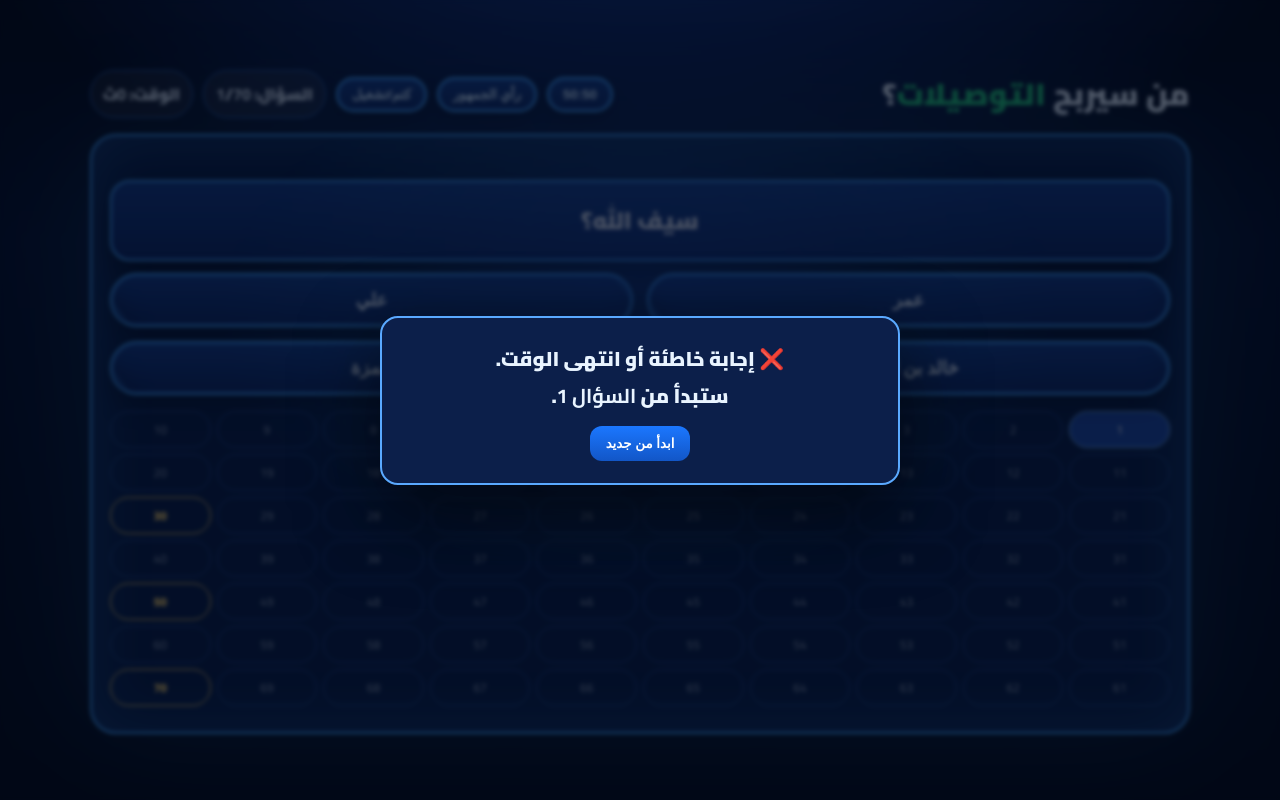
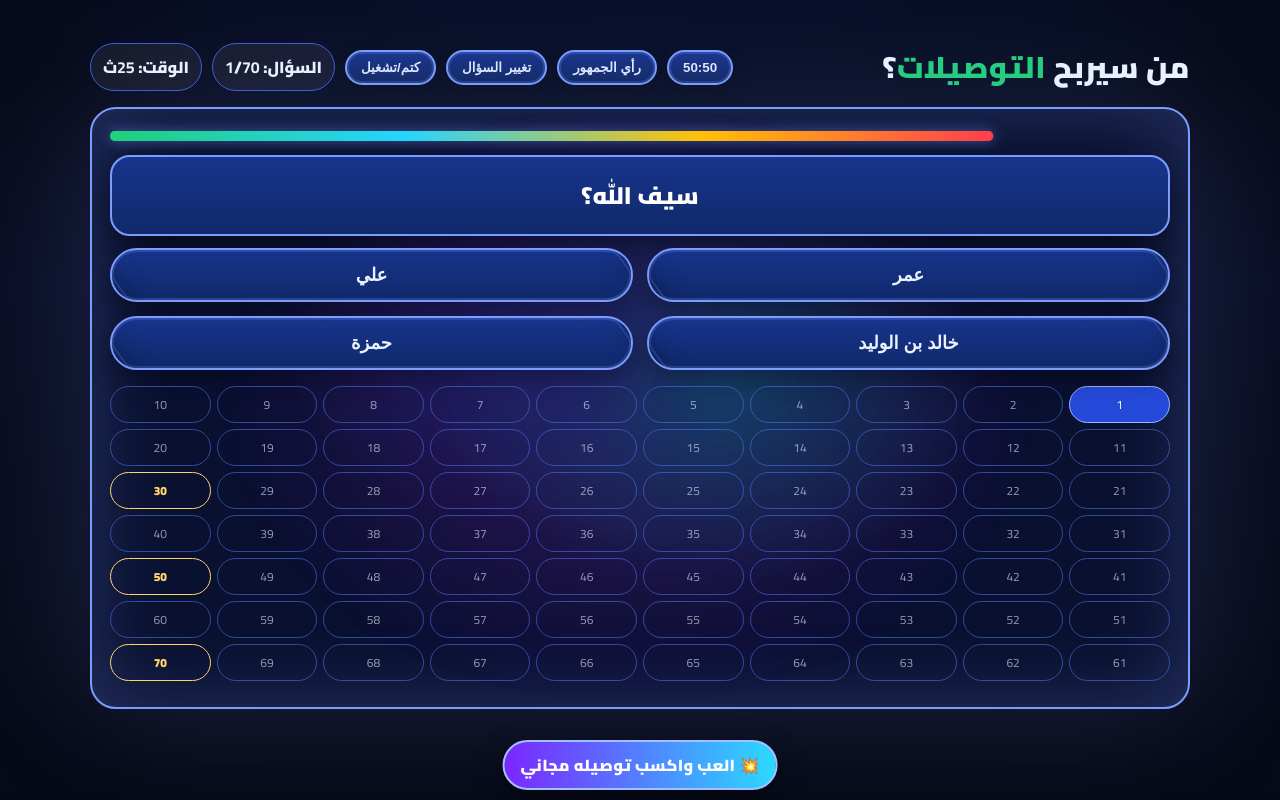
Before and after one commit to mahmoudahmed3531-lgtm/Super-mario-, a plain HTML site: page index.html in a window 1280 px wide. Drawn offline with Linux system fonts and the light colour scheme.

Commit message:
index.html

```diff
--- a/index.html
+++ b/index.html
@@ -7,65 +7,70 @@
 <link href="https://fonts.googleapis.com/css2?family=Cairo:wght@400;700;900&display=swap" rel="stylesheet">
 <style>
   :root{
-    --bg:#03102a; --stage:#061c45; --ring:#0a2d6e; --line:#3ea3ff;
-    --text:#e9f4ff; --ok:#20d07a; --bad:#ff3e4e; --warn:#ffc107;
+    --bg:#070818; --stage:#0a1130; --ring:#1e2a6a; --line:#7b9dff;
+    --text:#eef5ff; --ok:#20d07a; --bad:#ff3e4e; --warn:#ffc107;
+    --neon1:#5c49ff; --neon2:#21d4fd; --neon3:#b721ff;
   }
   *{box-sizing:border-box}
   body{
     margin:0; font-family:"Cairo",system-ui,sans-serif; color:var(--text);
     min-height:100vh; display:grid; place-items:center; overflow-x:hidden;
     background:
-      radial-gradient(1200px 700px at 50% -200px,#1947b6 0%,transparent 60%),
-      linear-gradient(#010814,#03102a 30%, #010814);
+      radial-gradient(1600px 800px at 50% -300px,#0a1a4a 0%,transparent 60%),
+      linear-gradient(#060916,#0a0e24 35%, #060916);
   }
-  .wrap{width:min(1100px,96vw)}
-  /* ====== شريط علوي (وسائل المساعدة + العداد) ====== */
-  .top{display:flex; gap:10px; flex-wrap:wrap; align-items:center; justify-content:space-between; margin-bottom:12px}
+  .wrap{width:min(1100px,96vw); padding-bottom:64px}
+
+  /* ====== أعلى الصفحة ====== */
+  .top{display:flex; gap:10px; flex-wrap:wrap; align-items:center; justify-content:space-between; margin:12px 0}
   .brand{font-weight:900; letter-spacing:.5px; font-size:clamp(20px,3vw,30px)}
   .brand span{color:#21d07a}
   .tools{display:flex; gap:10px; flex-wrap:wrap; align-items:center}
   .pill{
-    background:linear-gradient(180deg,#113a86,#0b2663);
-    border:2px solid var(--line); color:#cfe9ff; border-radius:999px; padding:8px 14px;
-    font-weight:800; cursor:pointer; box-shadow:0 0 0 2px rgba(62,163,255,.2) inset, 0 8px 20px rgba(0,0,0,.25);
+    background:linear-gradient(180deg,#18348c,#0f255e);
+    border:2px solid var(--line); color:#dfeaff; border-radius:999px; padding:8px 14px;
+    font-weight:800; cursor:pointer; box-shadow:0 0 0 2px rgba(123,157,255,.2) inset, 0 8px 20px rgba(0,0,0,.25);
   }
   .pill:disabled{opacity:.45; filter:grayscale(1); cursor:not-allowed}
-  .badge{background:rgba(255,255,255,.06); border:1px solid #285fb1; padding:8px 12px; border-radius:999px; font-weight:800}
+  .badge{background:rgba(255,255,255,.06); border:1px solid #385ed6; padding:8px 12px; border-radius:999px; font-weight:800}
 
-  /* ====== المسرح الدائري ====== */
+  /* ====== المسرح + إضاءة RPG جديدة ====== */
   .stage{
     position:relative; padding:22px 18px 26px; border-radius:26px; overflow:hidden;
     border:2px solid var(--line); background:var(--stage);
-    box-shadow: 0 0 60px rgba(62,163,255,.22) inset, 0 0 120px rgba(62,163,255,.16);
+    box-shadow: 0 0 80px rgba(123,157,255,.25) inset, 0 0 140px rgba(123,157,255,.18);
+    isolation:isolate;
   }
-  /* دوائر الـ RPG */
-  .stage::before,.stage::after{
-    content:""; position:absolute; inset:-40% -10% auto -10%; height:140%;
+  /* حلقات نيون متحركة */
+  .glow,.glow2{
+    position:absolute; inset:-30% -10% auto -10%; height:160%;
     background:
-      radial-gradient(closest-side,#2258bf 0%, transparent 55%) 50% 40%/60% 60% no-repeat,
-      radial-gradient(closest-side,#14387f 0%, transparent 55%) 50% 40%/80% 80% no-repeat,
-      radial-gradient(closest-side,rgba(62,163,255,.6) 0%, transparent 65%) 50% 40%/100% 100% no-repeat;
-    opacity:.25; pointer-events:none; filter:blur(2px);
+      radial-gradient(closest-side, color-mix(in oklab, var(--neon1) 85%, transparent) 0%, transparent 60%) 30% 35%/60% 60% no-repeat,
+      radial-gradient(closest-side, color-mix(in oklab, var(--neon2) 85%, transparent) 0%, transparent 60%) 70% 45%/70% 70% no-repeat,
+      radial-gradient(closest-side, color-mix(in oklab, var(--neon3) 75%, transparent) 0%, transparent 65%) 50% 40%/100% 100% no-repeat;
+    opacity:.18; filter:blur(3px); pointer-events:none; z-index:-1;
+    animation: drift 14s linear infinite;
   }
-  .timerBar{height:8px; border-radius:8px; margin-bottom:14px;
+  .glow2{ animation-duration:20s; opacity:.12; transform:scale(1.2) rotate(8deg)}
+  @keyframes drift{ from{transform:translateX(-2%) translateY(0)} to{transform:translateX(2%) translateY(-2%)} }
+
+  .timerBar{height:10px; border-radius:8px; margin-bottom:14px;
     background:linear-gradient(90deg,var(--ok),#27d4ff,var(--warn),var(--bad));
-    transform-origin:left; box-shadow:0 0 14px rgba(62,163,255,.5)}
+    transform-origin:left; box-shadow:0 0 14px rgba(123,157,255,.5)}
   .q{position:relative; margin:10px auto 12px; text-align:center; font-size:clamp(18px,2.3vw,24px);
     font-weight:900; padding:16px 14px; color:#fff;
-    background:linear-gradient(180deg,#113a86 0%, #0b2663 100%);
+    background:linear-gradient(180deg,#18348c 0%, #10296b 100%);
     border:2px solid var(--line); border-radius:20px; box-shadow:0 14px 28px rgba(0,0,0,.35)}
-  /* ====== اختيارات “أجنحة” مثل البرنامج ====== */
   .grid{display:grid; grid-template-columns:1fr; gap:14px}
   @media (min-width:680px){ .grid{grid-template-columns:1fr 1fr} }
   .wing{
-    --c:#1b49a7;
     position:relative; overflow:hidden; cursor:pointer; border:none; color:#e8f3ff;
-    background:linear-gradient(180deg,#113a86,#0b2663);
+    background:linear-gradient(180deg,#18348c,#10296b);
     border:2px solid var(--line); padding:14px 20px; font-weight:900; font-size:clamp(15px,1.8vw,18px);
-    border-radius:999px; text-align:center; box-shadow:0 0 0 2px rgba(62,163,255,.22) inset, 0 10px 24px rgba(0,0,0,.28);
+    border-radius:999px; text-align:center; box-shadow:0 0 0 2px rgba(123,157,255,.22) inset, 0 10px 24px rgba(0,0,0,.28);
   }
   .wing::before,.wing::after{
-    content:""; position:absolute; top:0; bottom:0; width:20%; background:linear-gradient(180deg,#154189,#0e2f6b);
+    content:""; position:absolute; top:0; bottom:0; width:20%; background:linear-gradient(180deg,#15307c,#0f245f);
     border:inherit; transform:skewX(35deg); box-shadow:inherit
   }
   .wing::before{ right:100%; border-right:none; border-radius:20px 0 0 20px }
@@ -74,17 +79,24 @@
   .correct{border-color:var(--ok)!important; background:linear-gradient(180deg,#0b6c4c,#0a3f2f)!important}
   .wrong{border-color:var(--bad)!important; background:linear-gradient(180deg,#7a0d0d,#430707)!important}
 
-  /* سلم الأسئلة */
   .ladder{margin-top:16px; display:grid; grid-template-columns:repeat(10,1fr); gap:6px}
-  .step{border:1px solid #2e5fb6; border-radius:999px; padding:6px 0; font-size:12px; text-align:center; opacity:.6}
-  .active{background:#1b49a7; color:#fff; opacity:1; border-color:#7fc4ff}
+  .step{border:1px solid #4b70e6; border-radius:999px; padding:6px 0; font-size:12px; text-align:center; opacity:.6}
+  .active{background:#254ad9; color:#fff; opacity:1; border-color:#9fb4ff}
   .prize{color:#ffd66b; border-color:#ffd66b; font-weight:900; opacity:1}
 
   /* مودال */
-  .modal{position:fixed; inset:0; display:none; place-items:center; background:rgba(2,8,24,.65); backdrop-filter:blur(2px); z-index:20}
-  .card{background:#0c1f4a; border:2px solid #5aa9ff; border-radius:18px; padding:22px; width:min(520px,92%); text-align:center; box-shadow:0 30px 80px rgba(0,0,0,.6)}
-  .cta{background:linear-gradient(180deg,#1b77ff,#1256c7); color:#fff; font-weight:900; border:none; padding:10px 16px; border-radius:12px; cursor:pointer}
+  .modal{position:fixed; inset:0; display:none; place-items:center; background:rgba(4,8,26,.65); backdrop-filter:blur(2px); z-index:20}
+  .card{background:#0d1a4c; border:2px solid #7b9dff; border-radius:18px; padding:22px; width:min(520px,92%); text-align:center; box-shadow:0 30px 80px rgba(0,0,0,.6)}
+  .cta{background:linear-gradient(180deg,#2a84ff,#1a5bd4); color:#fff; font-weight:900; border:none; padding:10px 16px; border-radius:12px; cursor:pointer}
   .muted{opacity:.5}
+
+  /* شريط سفلي */
+  .ribbon{
+    position:fixed; left:50%; transform:translateX(-50%);
+    bottom:10px; z-index:30; color:#fff; font-weight:900; letter-spacing:.3px;
+    background:linear-gradient(90deg,#7b27ff,#2bd9ff); border:2px solid #a2c0ff;
+    padding:8px 16px; border-radius:999px; box-shadow:0 10px 30px rgba(0,0,0,.35);
+  }
 </style>
 </head>
 <body>
@@ -101,19 +113,23 @@
     <div class="tools">
       <button id="fifty" class="pill">50:50</button>
       <button id="aud" class="pill">رأي الجمهور</button>
+      <button id="swap" class="pill">تغيير السؤال</button>
       <button id="mute" class="pill">كتم/تشغيل</button>
       <div class="badge">السؤال: <b id="qNo">1</b>/<b id="qTotal">70</b></div>
-      <div class="badge">الوقت: <b id="t">5</b>ث</div>
+      <div class="badge">الوقت: <b id="t">30</b>ث</div>
     </div>
   </div>
 
   <div class="stage">
+    <div class="glow"></div><div class="glow2"></div>
     <div id="bar" class="timerBar"></div>
     <div id="q" class="q">…</div>
     <div id="ans" class="grid"></div>
     <div id="ladder" class="ladder"></div>
   </div>
 </div>
+
+<div class="ribbon">💥 العب واكسب توصيله مجاني</div>
 
 <div id="pop" class="modal">
   <div class="card">
@@ -125,7 +141,7 @@
 <script>
 /* ================= إعدادات ================= */
 const WHATSAPP_PHONE = "201234567890"; // ← غيّر رقم واتساب (دولي بدون +)
-const QUESTION_TIME  = 5; // ثواني
+const QUESTION_TIME  = 30; // ثواني
 const FINAL_TARGET   = 70;
 
 const Q = [
@@ -208,12 +224,12 @@ const qNo=document.getElementById('qNo'), qTot=document.getElementById('qTotal')
 const bar=document.getElementById('bar'), tEl=document.getElementById('t');
 const ladder=document.getElementById('ladder'), pop=document.getElementById('pop');
 const msg=document.getElementById('msg'), again=document.getElementById('again');
-const fifty=document.getElementById('fifty'), aud=document.getElementById('aud'), mute=document.getElementById('mute');
+const fifty=document.getElementById('fifty'), aud=document.getElementById('aud'), swap=document.getElementById('swap'), mute=document.getElementById('mute');
 const bgm=document.getElementById('bgm'), clk=document.getElementById('clk'), ok=document.getElementById('ok'), bad=document.getElementById('bad');
 
 qTot.textContent=FINAL_TARGET;
 
-let idx=0, correctAt=0, timer=null, run=false, usedFifty=false, usedAud=false, muted=false;
+let idx=0, correctAt=0, timer=null, run=false, usedFifty=false, usedAud=false, usedSwap=false, muted=false;
 
 function play(a){ if(!muted){ try{a.currentTime=0; a.play()}catch(e){} } }
 function waSend(txt){ const url=`https://wa.me/${WHATSAPP_PHONE}?text=${encodeURIComponent(txt)}`; window.open(url,'_blank'); }
@@ -282,12 +298,16 @@ function choose(i){
 function popMsg(t){ msg.innerHTML=t; pop.style.display='grid'; }
 function fail(){ popMsg("❌ إجابة خاطئة أو انتهى الوقت.<br>ستبدأ من <b>السؤال 1</b>."); }
 
-again.onclick=()=>{ pop.style.display='none'; idx=0; usedFifty=false; usedAud=false; fifty.disabled=false; aud.disabled=false; render(); };
+again.onclick=()=>{ pop.style.display='none'; idx=0; usedFifty=false; usedAud=false; usedSwap=false; fifty.disabled=false; aud.disabled=false; swap.disabled=false; render(); };
 
+/* وسائل المساعدة */
 fifty.onclick=()=>{
   if(usedFifty) return; usedFifty=true; fifty.disabled=true;
-  const btns=[...ansEl.children]; let r=0;
-  for(let i=0;i<btns.length;i++){ if(i!==correctAt && r<2){ btns[i].disabled=true; btns[i].style.opacity=.35; r++; } }
+  const btns=[...ansEl.children];
+  let removed=0;
+  for(let i=0;i<btns.length;i++){
+    if(i!==correctAt && removed<2){ btns[i].disabled=true; btns[i].style.opacity=.35; removed++; }
+  }
 };
 aud.onclick=()=>{
   if(usedAud) return; usedAud=true; aud.disabled=true;
@@ -308,6 +328,11 @@ aud.onclick=()=>{
   document.body.appendChild(overlay);
   document.getElementById('okpoll').onclick=()=>overlay.remove();
 };
+swap.onclick=()=>{
+  if(usedSwap) return; usedSwap=true; swap.disabled=true;
+  // تخطي السؤال الحالي بدون خسارة
+  stop(); idx++; if(idx>=FINAL_TARGET){ idx=FINAL_TARGET-1; } render();
+};
 mute.onclick=()=>{ muted=!muted; if(muted) bgm.pause(); else bgm.play().catch(()=>{}); mute.classList.toggle('muted',muted); };
 
 // تهيئة أولية
```
